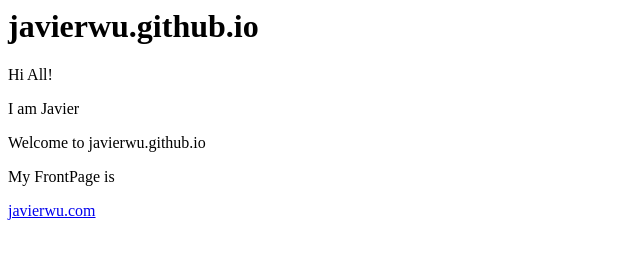
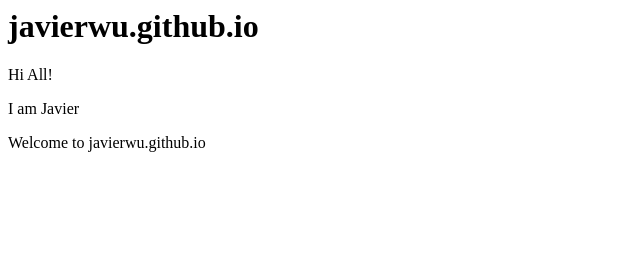
Before and after one commit to javierwu/javierwu.github.io, a plain HTML site: page index.html in a window 1280 px wide. Shown: the whole page, without its empty margins (0-640 px from the left). Drawn offline with Linux system fonts and the light colour scheme.

Commit message:
Update index.html

```diff
--- a/index.html
+++ b/index.html
@@ -2,4 +2,3 @@
 <p>Hi All!</p>
 <p>I am Javier</p>
 <p>Welcome to javierwu.github.io</p>
-<p>My FrontPage is</p><a href="javierwu.com">javierwu.com</a>
```
